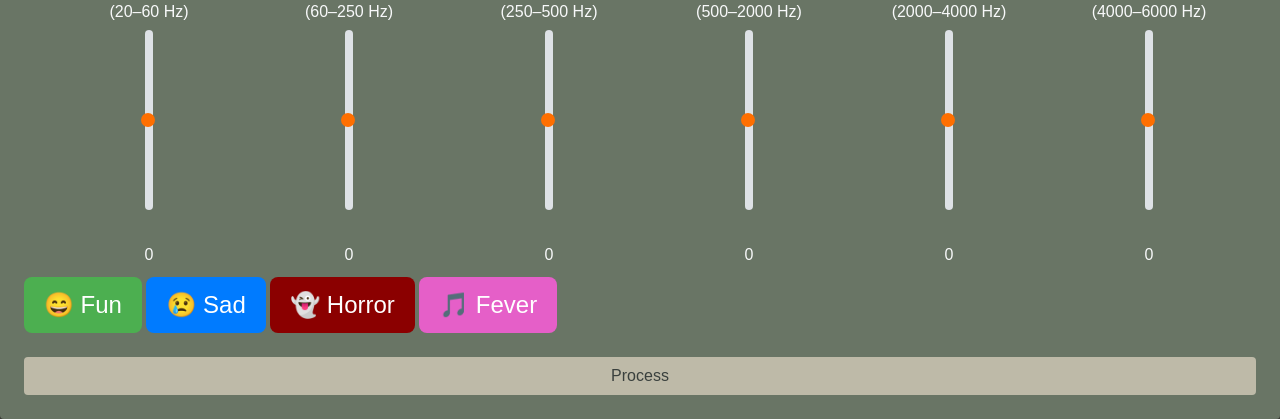
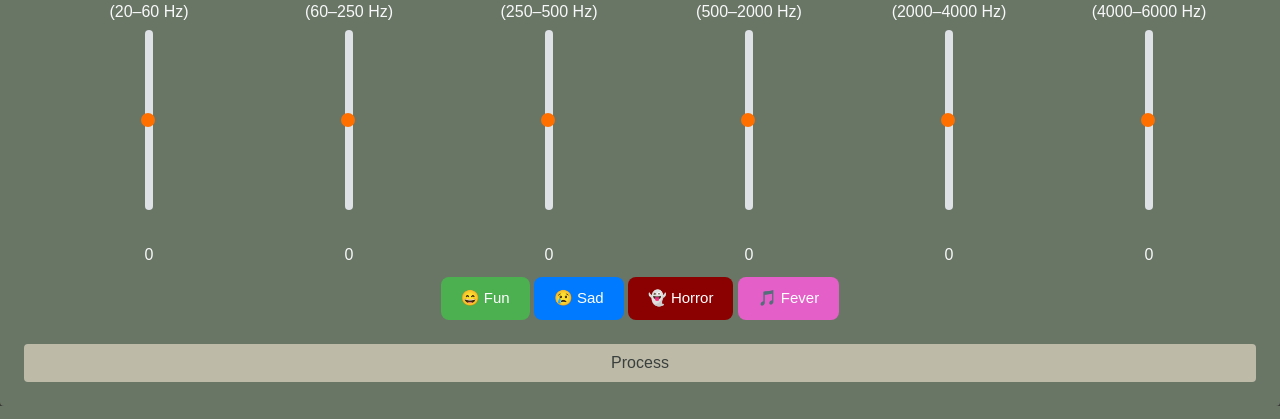
Before and after one commit to ttuan8600/equalizer-app, a Flask app: page / in a window 1280 px wide. Shown: the part 536-955 px from the top of the page. Run offline with Flask 3, Linux system fonts and the light colour scheme; some libraries are stand-ins or nearby versions.

Commit message:
Update index.html

```diff
--- a/templates/index.html
+++ b/templates/index.html
@@ -44,17 +44,17 @@
 
 
             </div>
-            <div>
-                <button id="fun-button" type="button" style="font-size: 24px; padding: 10px 20px; border-radius: 8px; background-color: #4CAF50; color: white; border: none;" onclick="mode('fun')">
+            <div style= "text-align: center;" >
+                <button id="fun-button" type="button" style="font-size: 15px; padding: 10px 20px; border-radius: 8px; background-color: #4CAF50; color: white; border: none;" onclick="mode('fun')">
                     😄 Fun
                 </button>
-                <button id="sad-button" type="button" style="font-size: 24px; padding: 10px 20px; border-radius: 8px; background-color: #007BFF; color: white; border: none;" onclick="mode('sad')">
+                <button id="sad-button" type="button" style="font-size: 15px; padding: 10px 20px; border-radius: 8px; background-color: #007BFF; color: white; border: none;" onclick="mode('sad')">
                     😢 Sad
                 </button>
-                <button id="horror-button" type="button" style="font-size: 24px; padding: 10px 20px; border-radius: 8px; background-color: #8B0000; color: white; border: none;" onclick="mode('horror')">
+                <button id="horror-button" type="button" style="font-size: 15px; padding: 10px 20px; border-radius: 8px; background-color: #8B0000; color: white; border: none;" onclick="mode('horror')">
                     👻 Horror
                 </button>
-                <button id="bass-boost-button" type="button" style="font-size: 24px; padding: 10px 20px; border-radius: 8px; background-color: #e55fc8; color: white; border: none;" onclick="mode('bass_boost')">
+                <button id="bass-boost-button" type="button" style="font-size: 15px; padding: 10px 20px; border-radius: 8px; background-color: #e55fc8; color: white; border: none;" onclick="mode('bass_boost')">
                     🎵 Fever
                 </button>
 
```
